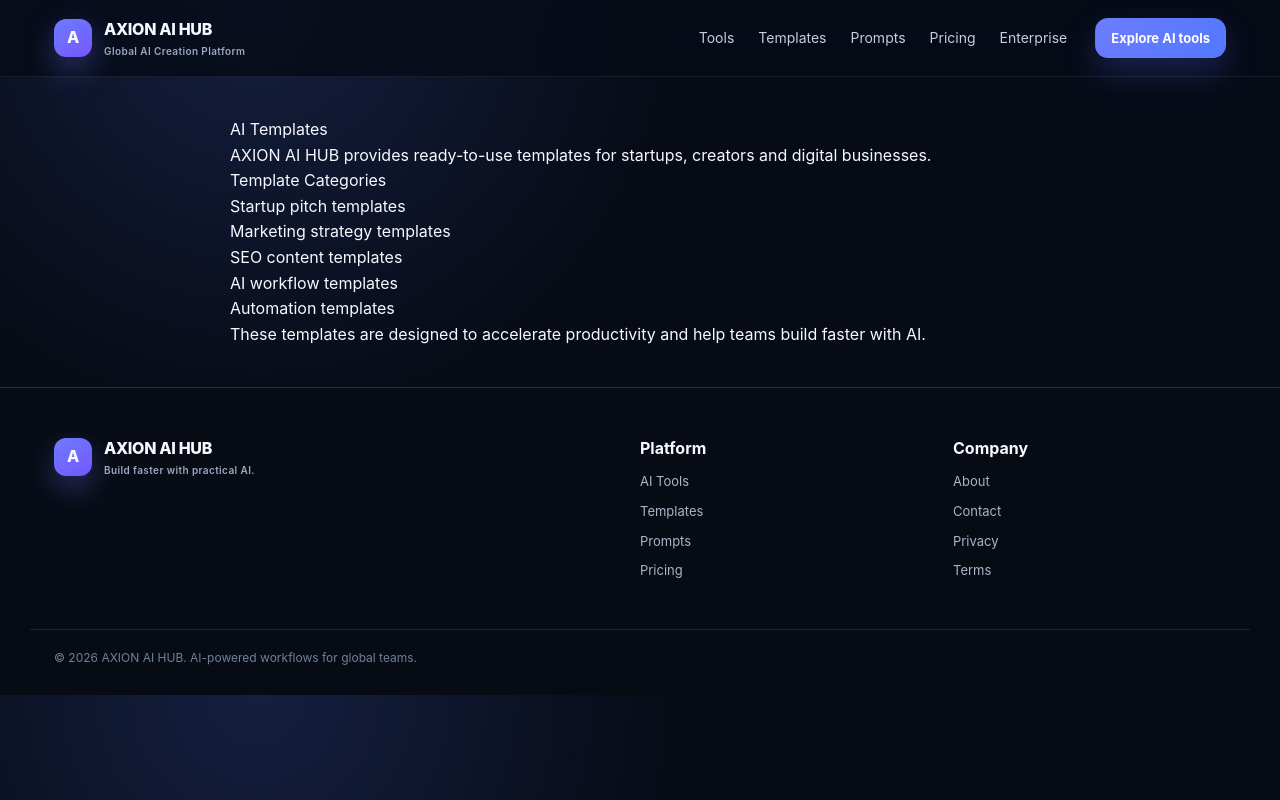
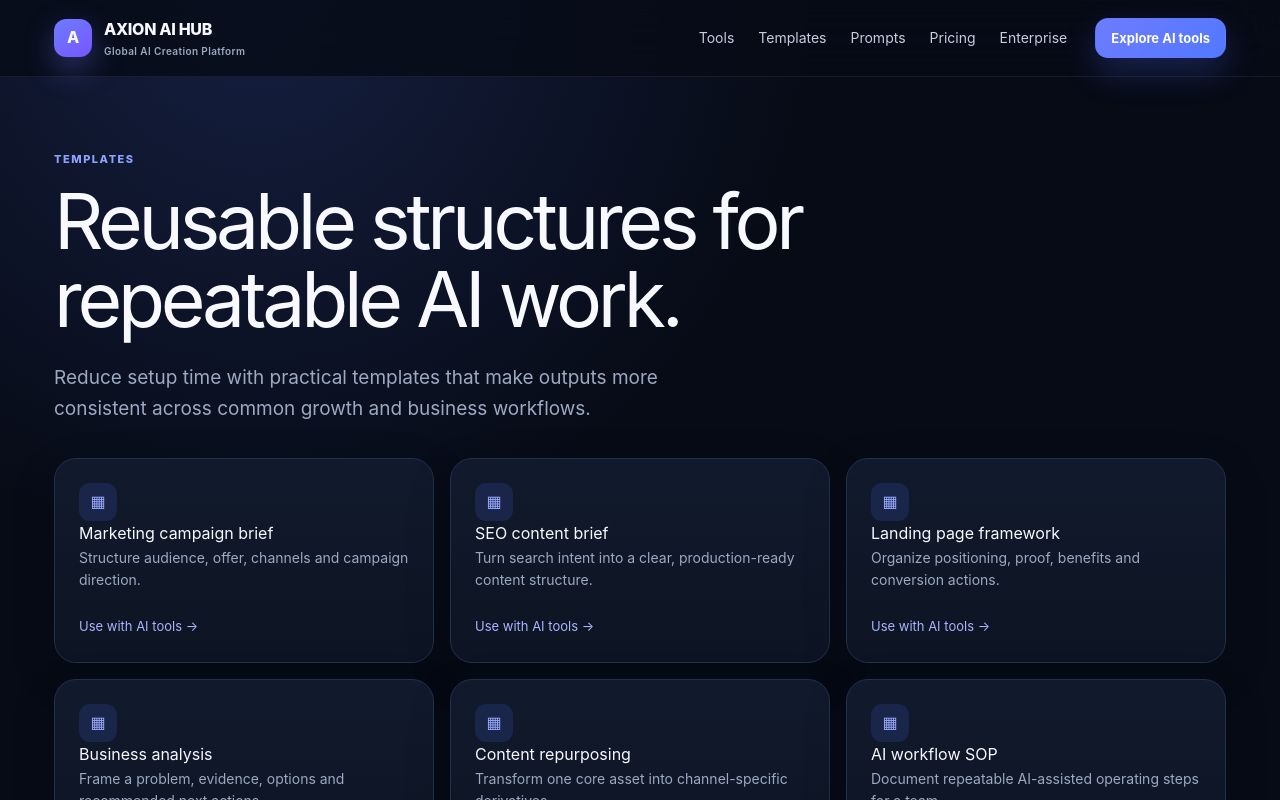
Before and after one commit to michaelauditor-pixel/axion-ai-hub, a Next.js app: page /templates in a window 1280 px wide. Shown: the top 800 px of the page. Built offline with nearby package versions, Linux system fonts and the light colour scheme.

Commit message:
Upgrade templates landing page

```diff
--- a/src/app/templates/page.tsx
+++ b/src/app/templates/page.tsx
@@ -1,28 +1,20 @@
-export default function Templates() {
-  return (
-    <main style={{padding:"40px",maxWidth:"900px",margin:"auto"}}>
-      <h1>AI Templates</h1>
+import type { Metadata } from "next";
 
-      <p>
-      AXION AI HUB provides ready-to-use templates for startups,
-      creators and digital businesses.
-      </p>
+export const metadata: Metadata = {
+  title: "AI Workflow Templates",
+  description: "Reusable AI workflow templates for marketing, SEO, content creation, business and productivity.",
+  alternates: { canonical: "/templates" },
+};
 
-      <h2>Template Categories</h2>
+const items = [
+  ["Marketing campaign brief", "Structure audience, offer, channels and campaign direction."],
+  ["SEO content brief", "Turn search intent into a clear, production-ready content structure."],
+  ["Landing page framework", "Organize positioning, proof, benefits and conversion actions."],
+  ["Business analysis", "Frame a problem, evidence, options and recommended next actions."],
+  ["Content repurposing", "Transform one core asset into channel-specific derivatives."],
+  ["AI workflow SOP", "Document repeatable AI-assisted operating steps for a team."],
+];
 
-      <ul>
-        <li>Startup pitch templates</li>
-        <li>Marketing strategy templates</li>
-        <li>SEO content templates</li>
-        <li>AI workflow templates</li>
-        <li>Automation templates</li>
-      </ul>
-
-      <p>
-      These templates are designed to accelerate productivity
-      and help teams build faster with AI.
-      </p>
-
-    </main>
-  )
+export default function TemplatesPage() {
+  return <main className="page-shell"><section className="section-heading"><span className="eyebrow">Templates</span><h1>Reusable structures for repeatable AI work.</h1><p>Reduce setup time with practical templates that make outputs more consistent across common growth and business workflows.</p></section><section className="card-grid">{items.map(([name,text])=><article className="feature-card" key={name}><span className="icon-box">▦</span><h2>{name}</h2><p>{text}</p><a className="text-link" href="/tools">Use with AI tools →</a></article>)}</section></main>;
 }
```
